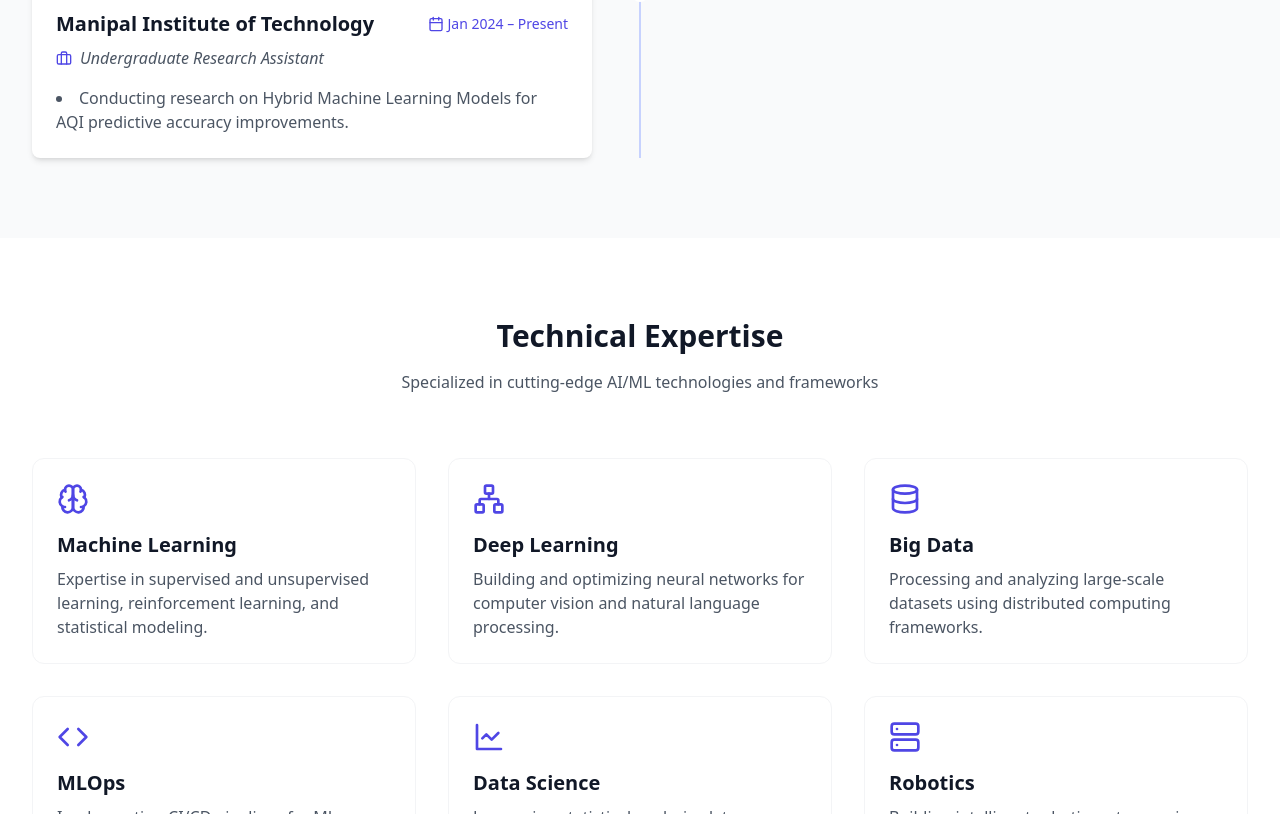
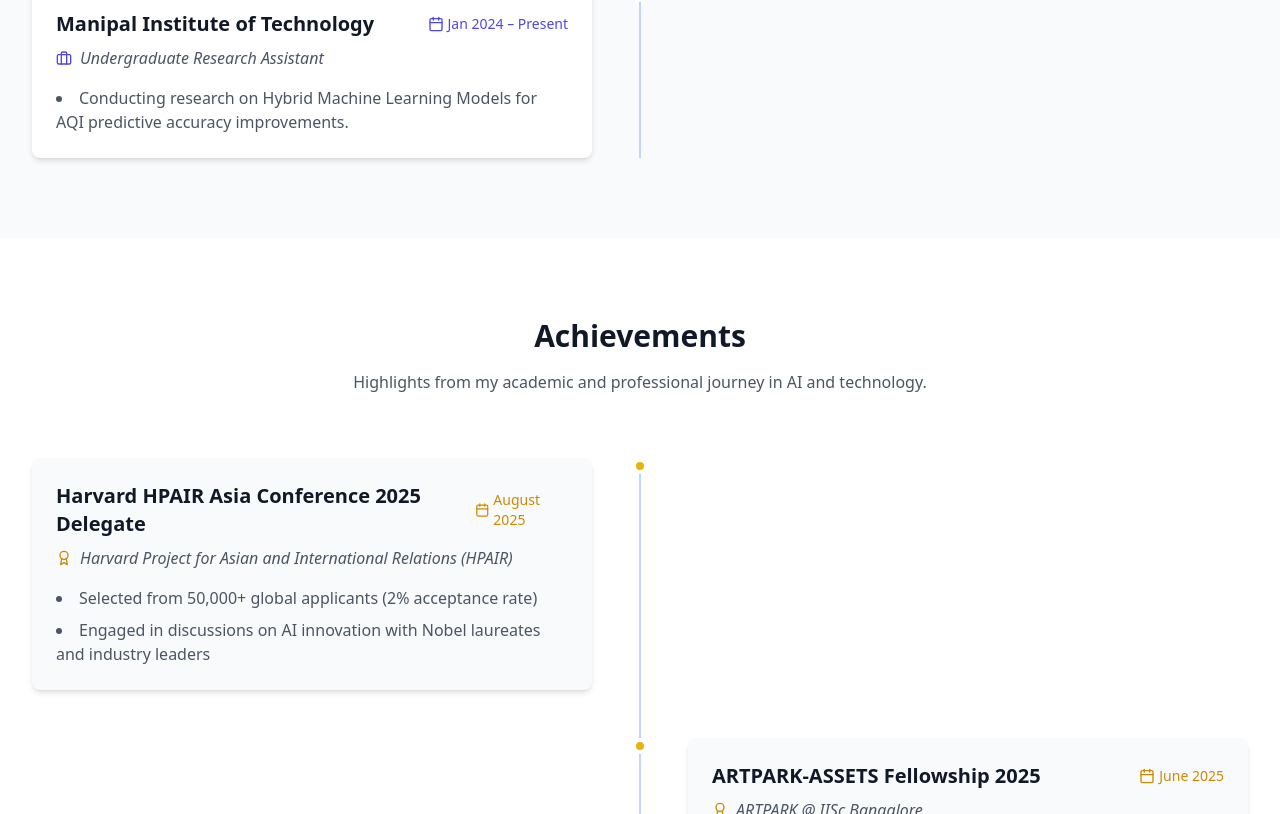
Before and after one commit to ZAPcodes/portfolio_akhil, a React (Vite) app: page / in a window 1280 px wide. Shown: the part 1986-2800 px from the top of the page. Built offline with nearby package versions, Linux system fonts and the light colour scheme.

Commit message:
Update App.tsx

```diff
--- a/src/App.tsx
+++ b/src/App.tsx
@@ -6,6 +6,7 @@ import WorkExperience from './components/WorkExperience';
 import Projects from './components/Projects';
 import Contact from './components/Contact';
 import Skills from './components/Skills';
+import Achievements from './components/Achievements';
 
 function App() {
   return (
@@ -14,6 +15,7 @@ function App() {
       <main>
         <Hero />
         <WorkExperience />
+        <Achievements />
         <Expertise />
         <Skills />
         <Projects />
```
